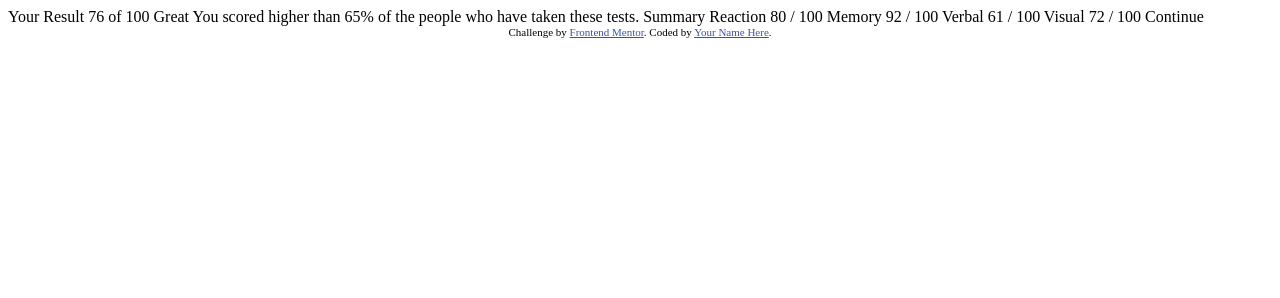
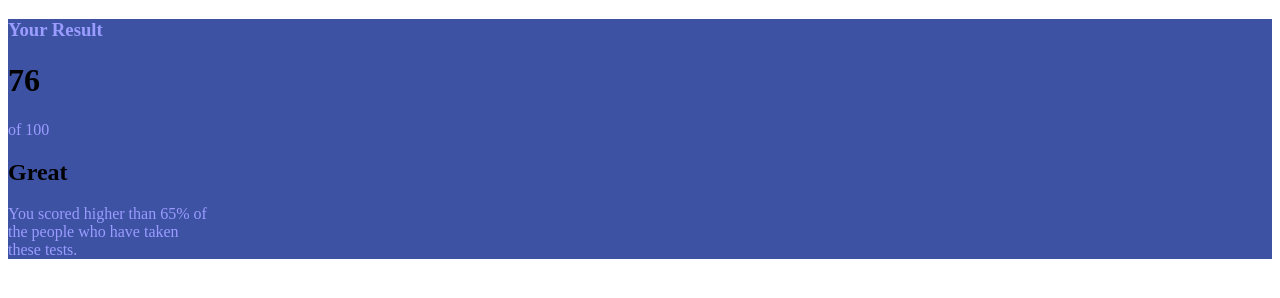
Before and after one commit to Datoie/goa-project-2, a plain HTML site: page index.html in a window 1280 px wide. Drawn offline with Linux system fonts and the light colour scheme; files that its build step writes are made by us from their sources.

Commit message:
i have errors

```diff
--- /dev/null
+++ b/design/style.css
@@ -0,0 +1,9 @@
+.result{
+
+    background-color: hsl(228, 45%, 44%);
+}
+
+h3 , p{
+
+    color: rgb(154, 156, 255);
+}
--- a/index.html
+++ b/index.html
@@ -8,40 +8,22 @@
 
   <title>Frontend Mentor | Results summary component</title>
 
-  <!-- Feel free to remove these styles or customise in your own stylesheet 👍 -->
+  <link rel="stylesheet" href="style.css">
   <style>
-    .attribution { font-size: 11px; text-align: center; }
-    .attribution a { color: hsl(228, 45%, 44%); }
+
   </style>
 </head>
 <body>
+<div class="result">
+  <h3>Your Result</h3>
+  <h1>76</h1>
+  <p>of 100</p>
 
-  Your Result
-  76
-  of 100
+ <h2>Great</h2>
+  <p>You scored higher than 65% of<br>
+     the people who have taken<br>
+      these tests.</p>
 
-  Great
-  You scored higher than 65% of the people who have taken these tests.
 
-  Summary
-
-  Reaction
-  80 / 100
-
-  Memory
-  92 / 100
-
-  Verbal
-  61 / 100
-
-  Visual
-  72 / 100
-
-  Continue
-
-  <div class="attribution">
-    Challenge by <a href="https://www.frontendmentor.io?ref=challenge" target="_blank">Frontend Mentor</a>.
-    Coded by <a href="#">Your Name Here</a>.
-  </div>
 </body>
 </html>
```
